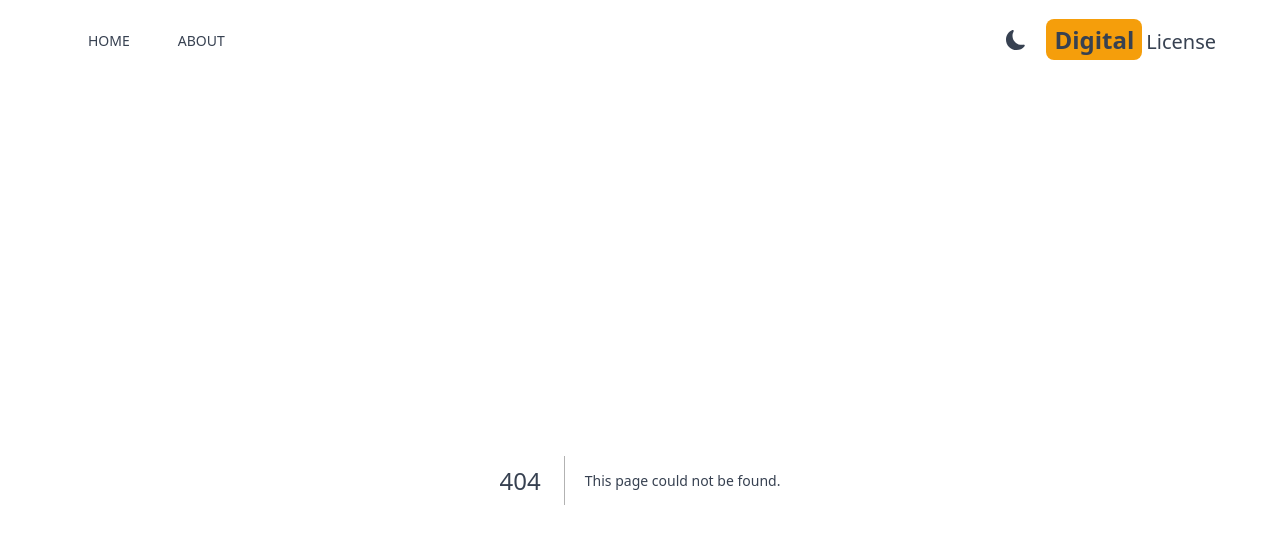
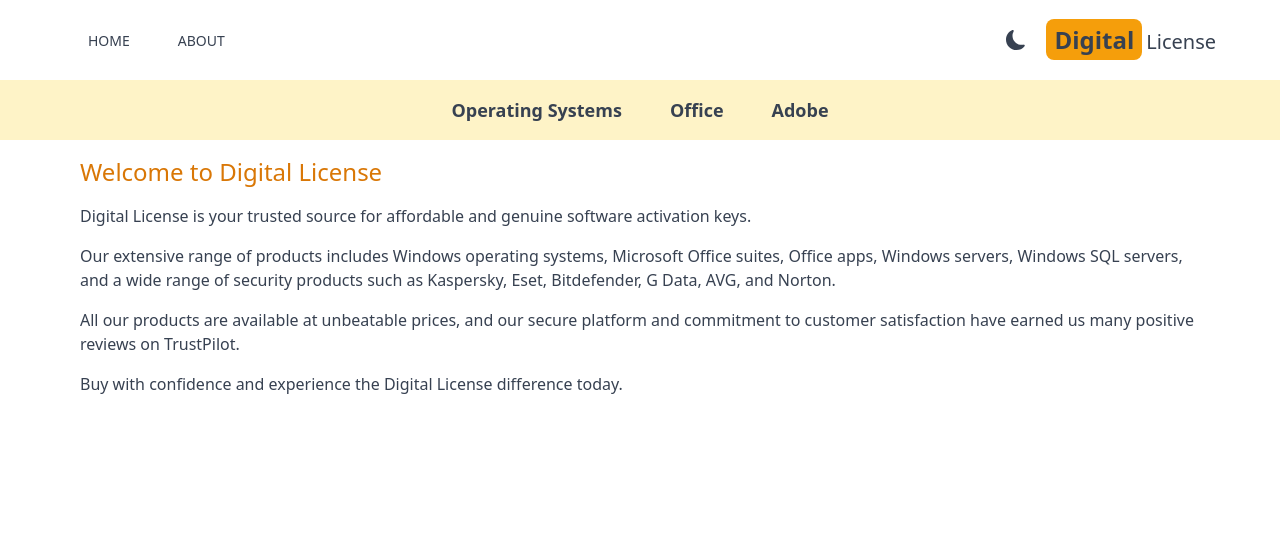
Before and after one commit to LaurentiuGhiga/shop, a Next.js app: page /about in a window 1280 px wide. Before the commit this address had no page. Shown: the top 544 px of the page. Built offline with nearby package versions, Linux system fonts and the light colour scheme.

Commit message:
create the navbar component

```diff
--- /dev/null
+++ b/src/app/about/page.jsx
@@ -0,0 +1,19 @@
+export default function about() {
+  return (
+    <div className="max-w-6xl mx-auto space-y-4 p-4">
+      <h1 className="text-2xl font-medium text-amber-600">Welcome to Digital License</h1>
+      <p>
+      Digital License is your trusted source for affordable and genuine software activation keys.
+      </p>
+      <p>
+      Our extensive range of products includes Windows operating systems, Microsoft Office suites, Office apps, Windows servers, Windows SQL servers, and a wide range of security products such as Kaspersky, Eset, Bitdefender, G Data, AVG, and Norton.
+      </p>
+      <p>
+      All our products are available at unbeatable prices, and our secure platform and commitment to customer satisfaction have earned us many positive reviews on TrustPilot.
+      </p>
+      <p>
+      Buy with confidence and experience the Digital License difference today.
+      </p>
+    </div>
+  )
+}
--- a/src/app/layout.jsx
+++ b/src/app/layout.jsx
@@ -2,6 +2,7 @@ import Header from "@/components/Header";
 import "./globals.css";
 import Head from "./head";
 import Providers from "./Providers";
+import Navbar from "@/components/Navbar";
 
 export default function RootLayout({ children }) {
   return (
@@ -14,6 +15,7 @@ export default function RootLayout({ children }) {
         <Header />
 
         {/* Navbar */}
+        <Navbar />
 
         {/* SearchBox */}
 
--- /dev/null
+++ b/src/components/Navbar.jsx
@@ -0,0 +1,13 @@
+import NavbarItem from "./NavbarItem";
+
+export default function Navbar() {
+  return (
+    <div className="flex justify-center dark:bg-gray-600 bg-amber-100 lg:text-lg p-4">
+        <NavbarItem title="Operating Systems" param="operating-systems"/>
+        <NavbarItem title="Office" param="office"/>
+        <NavbarItem title="Adobe" param="adobe"/>
+
+
+    </div>
+  )
+}
--- /dev/null
+++ b/src/components/NavbarItem.jsx
@@ -0,0 +1,13 @@
+"use client"
+import Link from "next/link";
+import {useSearchParams} from "next/navigation";
+
+export default function NavbarItem({ title, param }) {
+    const searchParam = useSearchParams();
+    const collection = searchParam.get("collection");
+  return (
+    <div>
+      <Link className={`m-4 hover:text-amber-600 font-semibold p-2 ${collection && collection === param && "underline underline-offset-8 decoration-4 decoration-amber-500 decoration-rounded-lg"}`} href={`/?collection=${param}`}>{title}</Link>
+    </div>
+  );
+}
```
